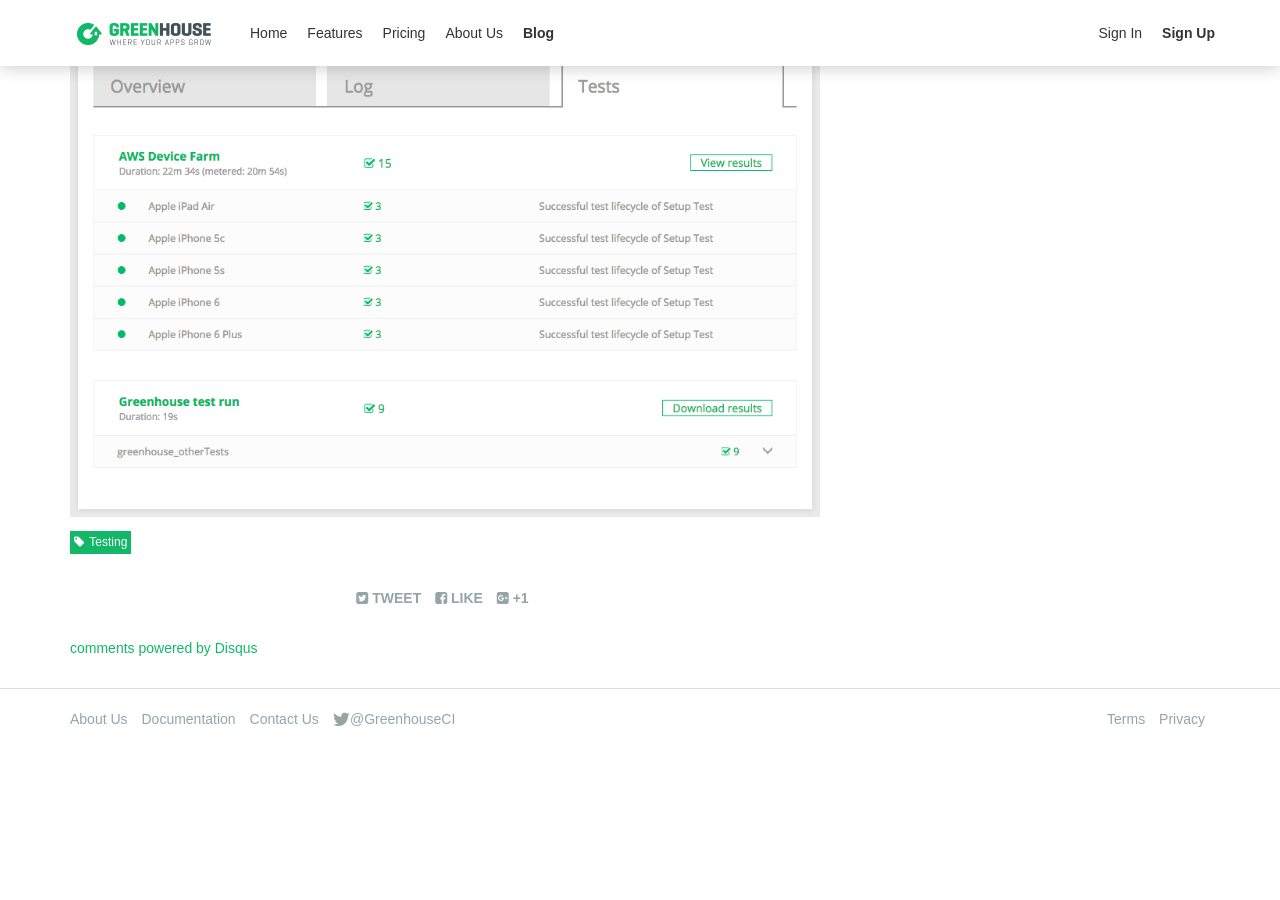
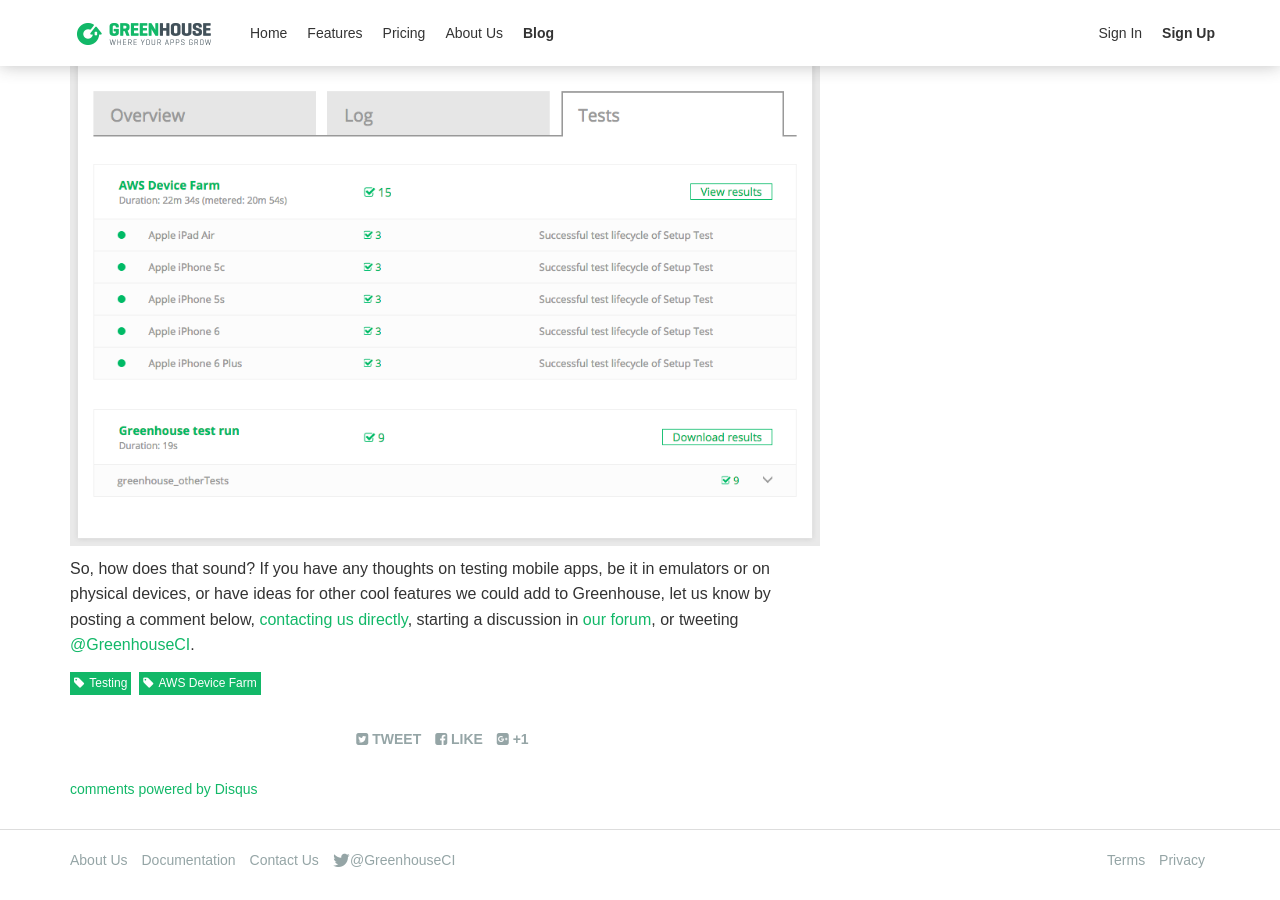
Before and after one commit to GreenhouseCI/blog.greenhouseci.com, a Jekyll site: the page built from _posts/2016-06-30-aws-device-farm.md, in a window 1280 px wide and 900 px high, scrolled down 1952 px. Built offline with Jekyll 4.4.1, drawn with Linux system fonts in a browser that asks for light colours; nearby versions of some CDN libraries; comment, search, counter and statistics services are not loaded; before the commit the page ends 2711 px from its top, so only the background shows below that; some of the changed text lies outside the part shown.

Commit message:
Minor edits to device farm post & missing tags added

```diff
--- a/_data/tags.yml
+++ b/_data/tags.yml
@@ -38,3 +38,5 @@
   name: Java
 - slug: iot
   name: IoT
+- slug: device_farm
+  name: AWS Device Farm
--- a/_posts/2016-06-30-aws-device-farm.md
+++ b/_posts/2016-06-30-aws-device-farm.md
@@ -1,9 +1,9 @@
 ---
 layout: post
-title:  "From greenhouse to farm"
+title:  "Another awesome Greenhouse feature? You can bet the (AWS Device) Farm!"
 date:   2016-06-30 00:00:00
 categories: Greenhouse update
-tags: [testing, device farm]
+tags: [testing, device_farm]
 author: nik
 share: true
 published: true
@@ -84,3 +84,10 @@
 
 ![Device Farm test results in
 Greenhouse](/assets/aws-device-farm-test-results-in-greenhouse.png)
+
+So, how does that sound? If you have any thoughts on testing mobile apps, be it
+in emulators or on physical devices, or have ideas for other cool features we
+could add to Greenhouse, let us know by posting a comment below,
+[contacting us directly](https://greenhouseci.com/contact-us.html), starting a
+discussion in [our forum](http://docs.greenhouseci.com/discuss), or tweeting
+[@GreenhouseCI](https://twitter.com/GreenhouseCI).
```
Also changed, not shown: tag/device_farm.md (added, +5 -0 lines), tag/iot.md (added, +5 -0 lines), tag/java.md (added, +5 -0 lines), tag/kotlin.md (added, +5 -0 lines).
